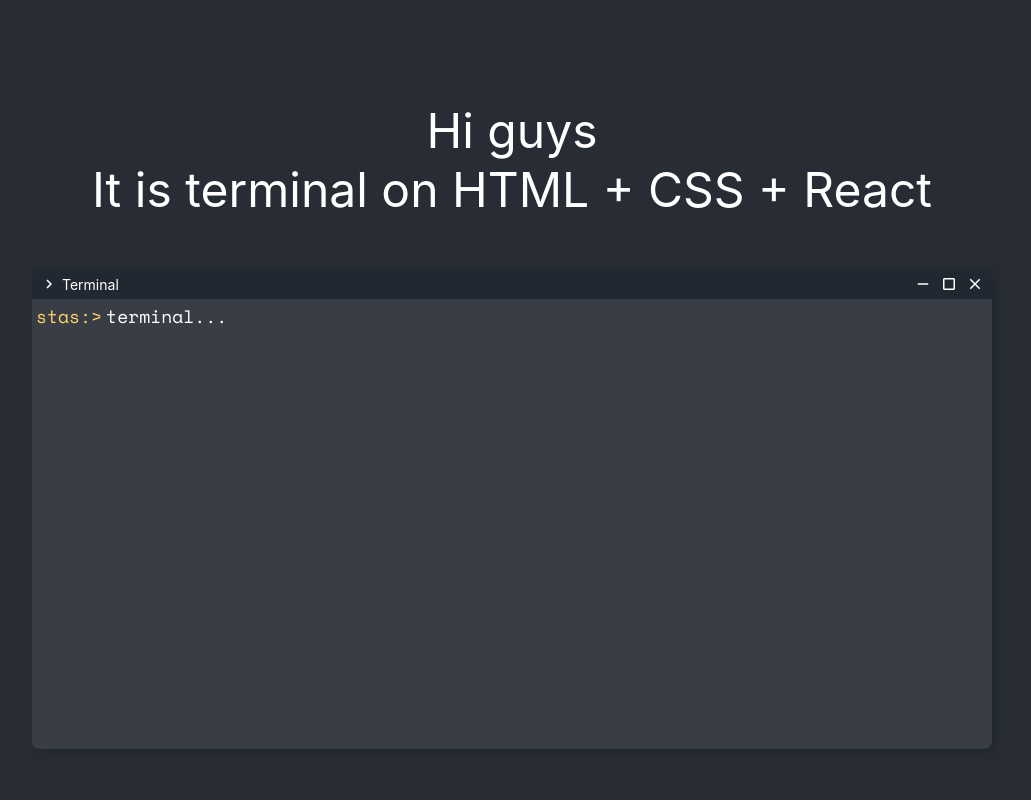
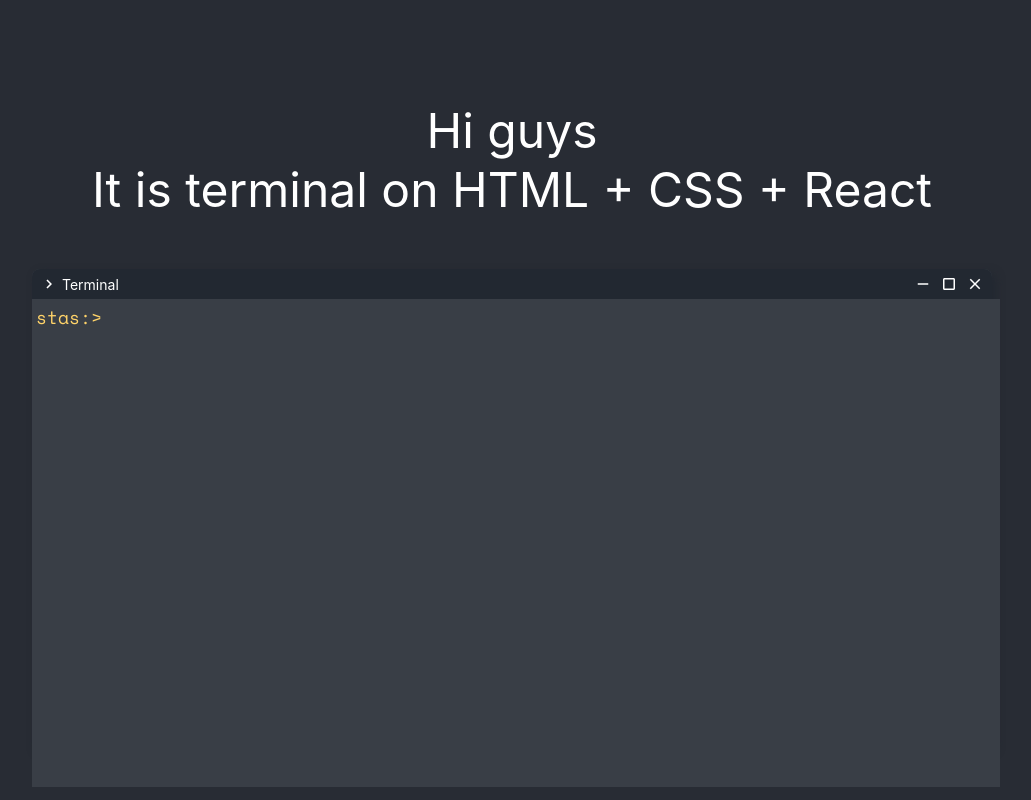
Before and after one commit to StasJDM/react-terminal, a React (Create React App) app: page / in a window 1280 px wide. Shown: the whole page, without its empty margins (128-1159 px from the left). Built offline with nearby package versions, Linux system fonts and the light colour scheme.

Commit message:
Added TeminalInput component

```diff
--- a/src/components/TerminalContent/TerminalContent.tsx
+++ b/src/components/TerminalContent/TerminalContent.tsx
@@ -1,9 +1,10 @@
 import React from 'react';
+import TerminalInput from '../TerminalInput/TerminalInput';
 import './style.css';
 
 const TerminalContent = () => (
   <div className='terminal_content'>
-    <span className='greeting'>stas:&gt;</span>terminal...
+    <TerminalInput />
   </div>
 );
 
--- a/src/components/TerminalContent/style.css
+++ b/src/components/TerminalContent/style.css
@@ -1,13 +1,9 @@
 .terminal_content {
   width: 100%;
   height: 100%;
+  padding: 4px;
+  text-align: left;
+  background-color: #393e46;
   font-family: 'Space Mono', monospace;
   font-size: 18px;
-  text-align: left;
-  padding: 4px;
 }
-
-.greeting {
-  color: #ffd369;
-  margin-right: 4px;
-}
--- /dev/null
+++ b/src/components/TerminalInput/TerminalInput.tsx
@@ -0,0 +1,11 @@
+import React from 'react';
+import './style.css';
+
+const TerminalInput = () => (
+  <div className='terminal-input-container'>
+    <span className='terminal-greeting'>stas:&gt;</span>
+    <input className='terminal-input' autoFocus />
+  </div>
+);
+
+export default TerminalInput;
--- /dev/null
+++ b/src/components/TerminalInput/style.css
@@ -0,0 +1,23 @@
+.terminal-input-container {
+  display: flex;
+  align-items: center;
+}
+
+.terminal-greeting {
+  color: #ffd369;
+  margin-right: 4px;
+}
+
+.terminal-input {
+  background: transparent;
+  border: none;
+  font-family: 'Space Mono', monospace;
+  font-size: 18px;
+  color: #ffffff;
+  width: 100%;
+}
+
+.terminal-input:focus {
+  /* background: transparent; */
+  outline: none;
+}
```
